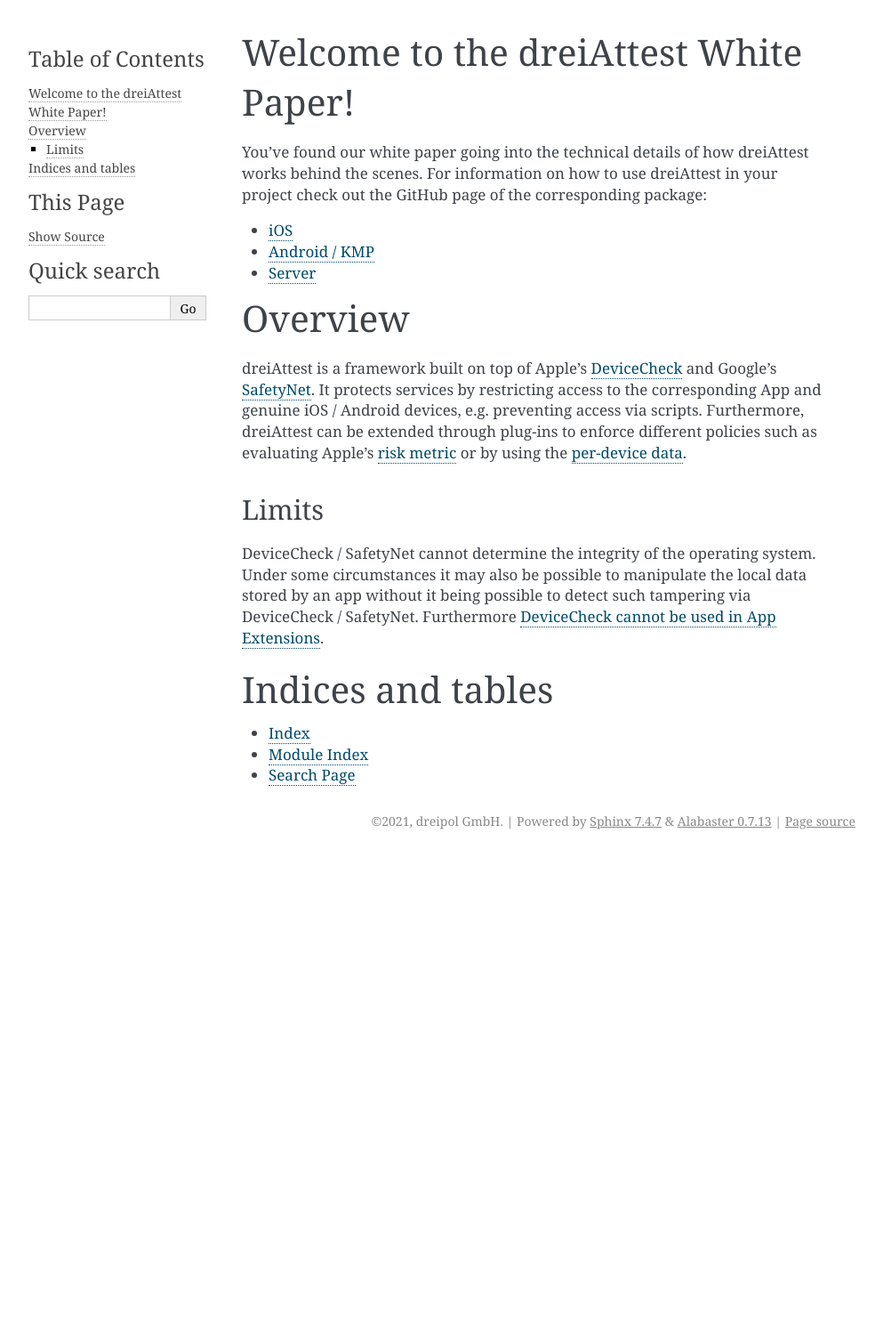
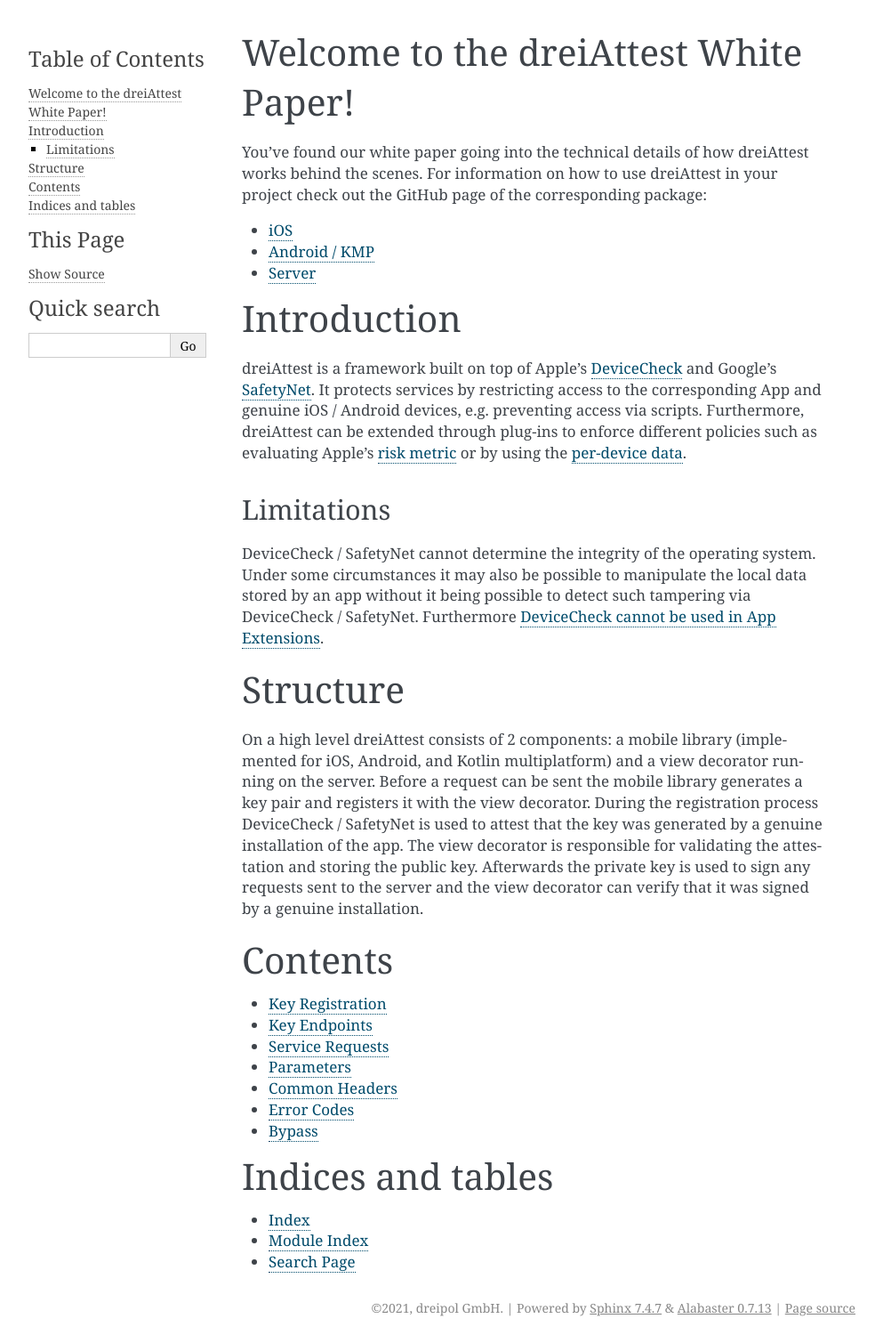
Before and after one commit to dreipol/dreiattest-whitepaper, a Sphinx documentation site: the page built from docs/source/index.rst, in a window 1280 px wide. Shown: the whole page at 89% size, without its empty margins (148-1141 px from the left). Built offline with Sphinx 7.4.7, drawn with Linux system fonts in a browser that asks for light colours; before the commit the page ends 962 px from its top, so only the background shows below that.

Commit message:
Setup document structure

```diff
--- a/docs/source/index.rst
+++ b/docs/source/index.rst
@@ -20,8 +16,8 @@
 .. _Android / KMP: https://github.com/dreipol/dreiAttest-android/
 .. _Server: https://github.com/dreipol/django-dreiattest/
 
-Overview
-========
+Introduction
+============
 dreiAttest is a framework built on top of Apple’s DeviceCheck_ and Google’s SafetyNet_. It protects services by restricting access to the corresponding App and genuine iOS / Android devices, e.g. preventing access via scripts. Furthermore, dreiAttest can be extended through plug-ins to enforce different policies such as evaluating Apple’s `risk metric`_ or by using the `per-device data`_.
 
 .. _risk metric: https://developer.apple.com/documentation/devicecheck/assessing_fraud_risk
@@ -29,12 +25,29 @@
 .. _DeviceCheck: https://developer.apple.com/documentation/devicecheck
 .. _SafetyNet: https://developer.android.com/training/safetynet
 
-Limits
-------
+Limitations
+-----------
 DeviceCheck / SafetyNet cannot determine the integrity of the operating system. Under some circumstances it may also be possible to manipulate the local data stored by an app without it being possible to detect such tampering via DeviceCheck / SafetyNet.
 Furthermore `DeviceCheck cannot be used in App Extensions`_.
 
 .. _DeviceCheck cannot be used in App Extensions: https://developer.apple.com/documentation/devicecheck/establishing_your_app_s_integrity
+
+Structure
+=========
+On a high level dreiAttest consists of 2 components: a mobile library (implemented for iOS, Android, and Kotlin multiplatform) and a view decorator running on the server. Before a request can be sent the mobile library generates a key pair and registers it with the view decorator. During the registration process DeviceCheck / SafetyNet is used to attest that the key was generated by a genuine installation of the app. The view decorator is responsible for validating the attestation and storing the public key. Afterwards the private key is used to sign any requests sent to the server and the view decorator can verify that it was signed by a genuine installation.
+
+Contents
+========
+.. toctree::
+   :maxdepth: 2
+
+   key_registration
+   key_endpoints
+   service_requests
+   parameters
+   common_headers
+   error_codes
+   bypass
 
 Indices and tables
 ==================
```
Also changed, not shown: other parts of docs/source/index.rst (+0 -4 lines), docs/source/bypass.md (added, +1 -0 lines), docs/source/common_headers.md (added, +1 -0 lines), docs/source/error_codes.md (added, +1 -0 lines), docs/source/key_endpoints.md (added, +1 -0 lines), docs/source/key_registration.md (added, +1 -0 lines), docs/source/parameters.md (added, +1 -0 lines), docs/source/service_requests.md (added, +1 -0 lines).
